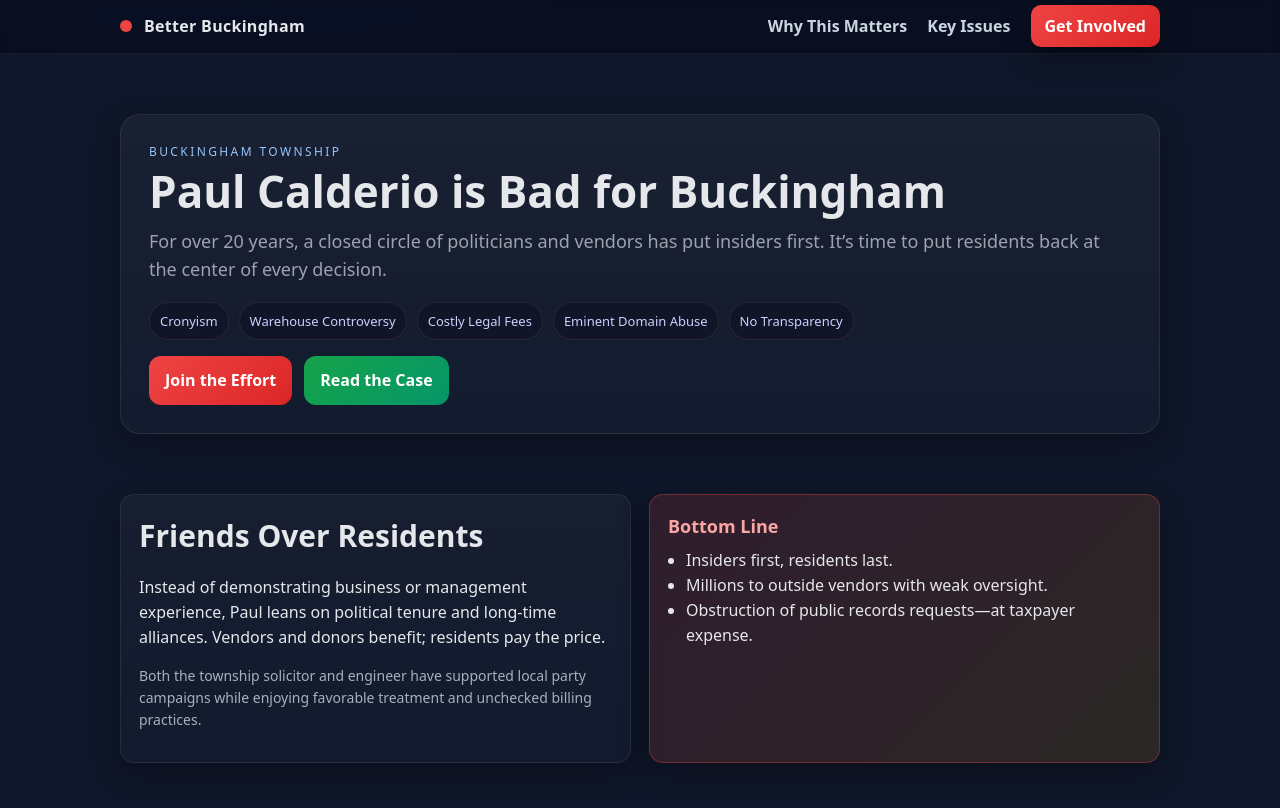
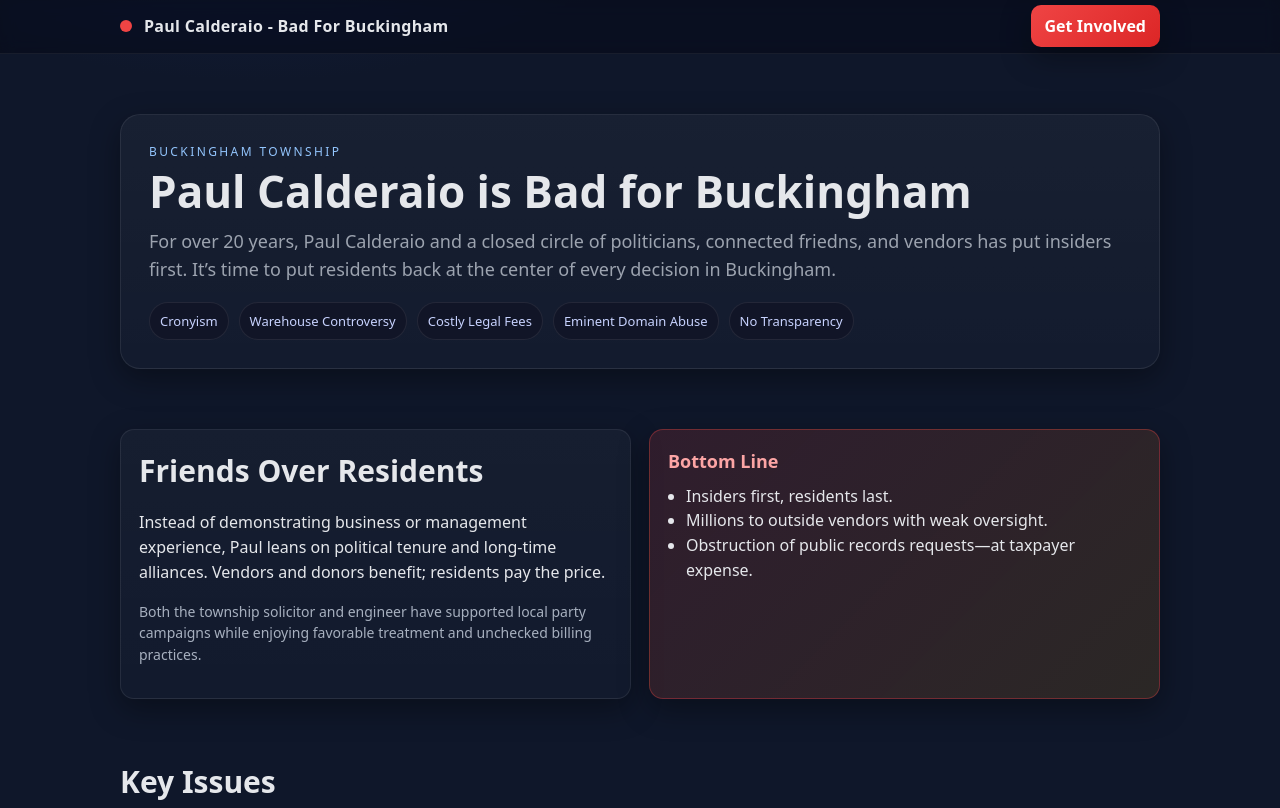
Before and after one commit to drosner/drosner.github.io, a plain HTML site: page index.html in a window 1280 px wide. Shown: the top 808 px of the page. Drawn offline with Linux system fonts and the light colour scheme.

Commit message:
Update index.html

```diff
--- a/index.html
+++ b/index.html
@@ -3,11 +3,11 @@
 <head>
   <meta charset="utf-8" />
   <meta name="viewport" content="width=device-width, initial-scale=1" />
-  <title>Paul Calderio: Bad for Buckingham</title>
+  <title>Paul Calderaio: Bad for Buckingham</title>
   <meta name="description" content="Why Buckingham Township deserves better leadership. Learn how cronyism, bad decisions, and poor transparency have hurt residents—and how you can get involved." />
 
   <!-- Open Graph / Sharing -->
-  <meta property="og:title" content="Paul Calderio: Bad for Buckingham" />
+  <meta property="og:title" content="Paul Calderaio: Bad for Buckingham" />
   <meta property="og:description" content="A clear case for change in Buckingham Township leadership." />
   <meta property="og:type" content="website" />
 
@@ -76,10 +76,8 @@
   <header>
     <div class="wrap">
       <nav aria-label="Primary">
-        <div class="brand"><span class="dot" aria-hidden="true"></span> <span>Better Buckingham</span></div>
+        <div class="brand"><span class="dot" aria-hidden="true"></span> <span>Paul Calderaio - Bad For Buckingham</span></div>
         <div class="navlinks">
-          <a href="#why">Why This Matters</a>
-          <a href="#issues">Key Issues</a>
           <a href="#act" class="btn">Get Involved</a>
         </div>
       </nav>
@@ -91,18 +89,14 @@
       <div class="wrap">
         <div class="card">
           <div class="kicker">Buckingham Township</div>
-          <h1>Paul Calderio is Bad for Buckingham</h1>
-          <p class="sub">For over 20 years, a closed circle of politicians and vendors has put insiders first. It’s time to put residents back at the center of every decision.</p>
+          <h1>Paul Calderaio is Bad for Buckingham</h1>
+          <p class="sub">For over 20 years, Paul Calderaio and a closed circle of politicians, connected friedns, and vendors has put insiders first. It’s time to put residents back at the center of every decision in Buckingham.</p>
           <div class="badges">
             <div class="badge">Cronyism</div>
             <div class="badge">Warehouse Controversy</div>
             <div class="badge">Costly Legal Fees</div>
             <div class="badge">Eminent Domain Abuse</div>
             <div class="badge">No Transparency</div>
-          </div>
-          <div class="cta">
-            <a class="btn" href="#act">Join the Effort</a>
-            <a class="btn secondary" href="#issues">Read the Case</a>
           </div>
         </div>
       </div>
```
